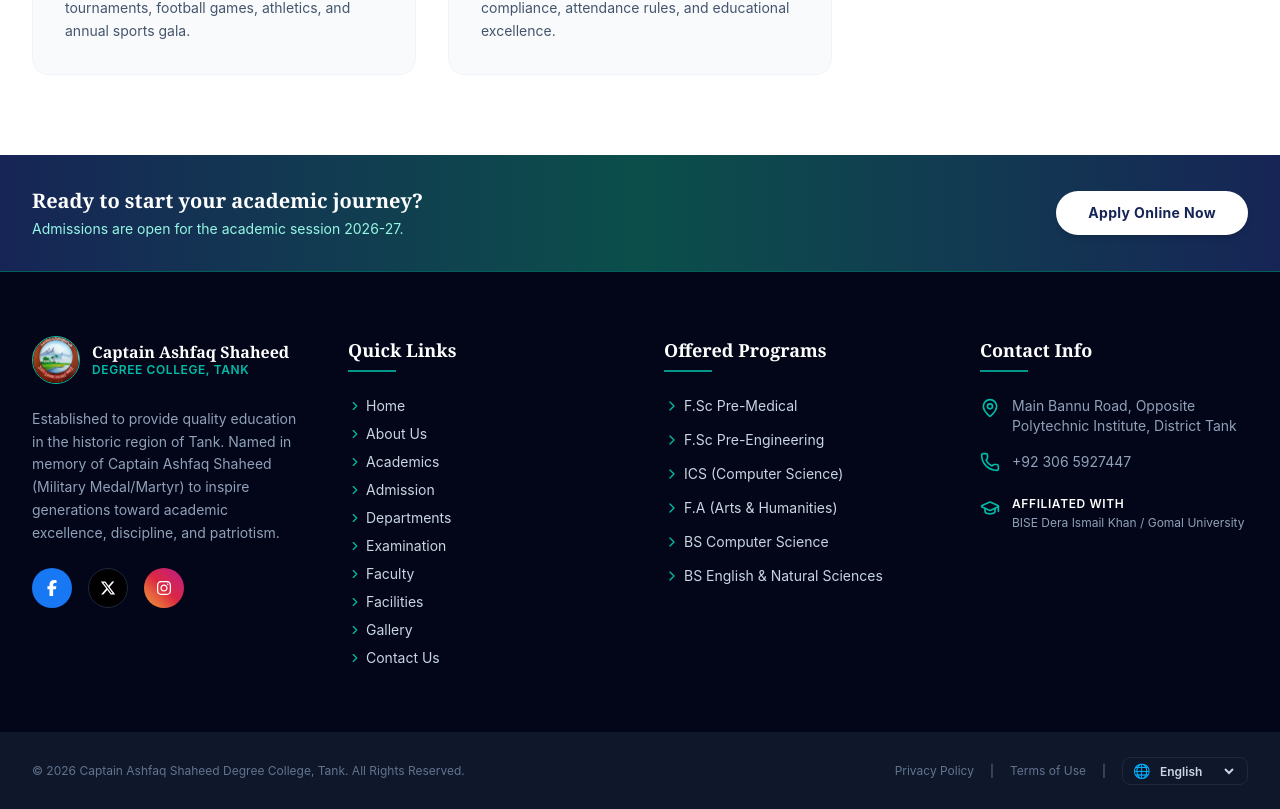
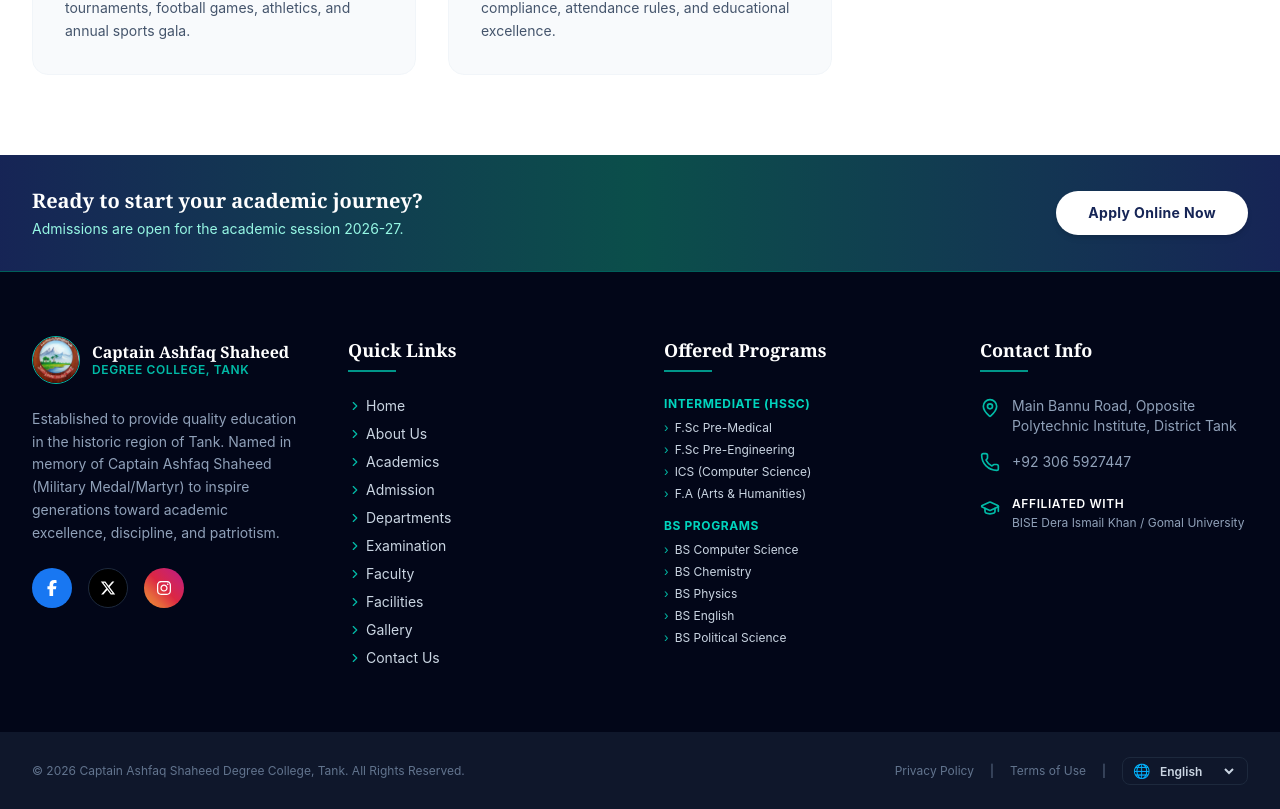
Before and after one commit to tanveermedaveer-jpg/gdc-tank-website, a React (Vite) app: page / in a window 1280 px wide. Shown: the part 3541-4350 px from the top of the page. Built offline with nearby package versions, Linux system fonts and the light colour scheme.

Commit message:
Update Footer.jsx

```diff
--- a/src/components/Footer.jsx
+++ b/src/components/Footer.jsx
@@ -175,49 +175,70 @@ export default function Footer() {
           </ul>
         </div>
 
-        {/* Column 3: Academic Programs (Fixed Links) */}
+        {/* Column 3: Offered Programs (Categorized cleanly to save vertical space) */}
         <div>
           <h4 className="text-white font-bold text-lg mb-6 relative pb-2 after:content-[''] after:absolute after:bottom-0 after:left-0 after:w-12 after:h-0.5 after:bg-teal-600 font-serif">
             {t('offeredPrograms') || 'Offered Programs'}
           </h4>
-          <ul className="space-y-3.5 text-sm">
+
+          {/* Intermediate Section */}
+          <div className="mb-4">
+            <h5 className="text-teal-400 text-xs font-bold uppercase tracking-wider mb-2">Intermediate (HSSC)</h5>
+            <ul className="space-y-1.5 text-xs">
               <li>
-              <Link to="/academics/pre-medical" onClick={handleLinkClick} className="flex items-center hover:text-teal-400 transition-colors group">
-                <ChevronRight className="w-4 h-4 mr-1 text-teal-500 group-hover:translate-x-1 transition-transform" />
-                {t('fscPreMedical') || 'F.Sc Pre-Medical'}
+                <Link to="/academics/pre-medical" onClick={handleLinkClick} className="flex items-center hover:text-teal-300 transition-colors group">
+                  <span className="text-teal-500 mr-1.5">›</span> F.Sc Pre-Medical
                 </Link>
               </li>
               <li>
-              <Link to="/academics/pre-engineering" onClick={handleLinkClick} className="flex items-center hover:text-teal-400 transition-colors group">
-                <ChevronRight className="w-4 h-4 mr-1 text-teal-500 group-hover:translate-x-1 transition-transform" />
-                {t('fscPreEngineering') || 'F.Sc Pre-Engineering'}
+                <Link to="/academics/pre-engineering" onClick={handleLinkClick} className="flex items-center hover:text-teal-300 transition-colors group">
+                  <span className="text-teal-500 mr-1.5">›</span> F.Sc Pre-Engineering
                 </Link>
               </li>
               <li>
-              <Link to="/academics/ics" onClick={handleLinkClick} className="flex items-center hover:text-teal-400 transition-colors group">
-                <ChevronRight className="w-4 h-4 mr-1 text-teal-500 group-hover:translate-x-1 transition-transform" />
-                {t('icsComputerScience') || 'ICS (Computer Science)'}
+                <Link to="/academics/ics" onClick={handleLinkClick} className="flex items-center hover:text-teal-300 transition-colors group">
+                  <span className="text-teal-500 mr-1.5">›</span> ICS (Computer Science)
                 </Link>
               </li>
               <li>
-              <Link to="/academics/fa" onClick={handleLinkClick} className="flex items-center hover:text-teal-400 transition-colors group">
-                <ChevronRight className="w-4 h-4 mr-1 text-teal-500 group-hover:translate-x-1 transition-transform" />
-                {t('faArtsHumanities') || 'F.A (Arts & Humanities)'}
+                <Link to="/academics/fa" onClick={handleLinkClick} className="flex items-center hover:text-teal-300 transition-colors group">
+                  <span className="text-teal-500 mr-1.5">›</span> F.A (Arts & Humanities)
+                </Link>
+              </li>
+            </ul>
+          </div>
+
+          {/* BS Programs Section */}
+          <div>
+            <h5 className="text-teal-400 text-xs font-bold uppercase tracking-wider mb-2">BS Programs</h5>
+            <ul className="space-y-1.5 text-xs">
+              <li>
+                <Link to="/academics/bs-computer-science" onClick={handleLinkClick} className="flex items-center hover:text-teal-300 transition-colors group">
+                  <span className="text-teal-500 mr-1.5">›</span> BS Computer Science
                 </Link>
               </li>
               <li>
-              <Link to="/academics/bs-computer-science" onClick={handleLinkClick} className="flex items-center hover:text-teal-400 transition-colors group">
-                <ChevronRight className="w-4 h-4 mr-1 text-teal-500 group-hover:translate-x-1 transition-transform" />
-                {t('bsComputerScience') || 'BS Computer Science'}
+                <Link to="/academics/bs-chemistry" onClick={handleLinkClick} className="flex items-center hover:text-teal-300 transition-colors group">
+                  <span className="text-teal-500 mr-1.5">›</span> BS Chemistry
                 </Link>
               </li>
               <li>
-              <Link to="/academics/bs-english" onClick={handleLinkClick} className="flex items-center hover:text-teal-400 transition-colors group">
-                <ChevronRight className="w-4 h-4 mr-1 text-teal-500 group-hover:translate-x-1 transition-transform" />
-                {t('home') === 'ہوم' ? 'بی ایس انگلش و نیچرل سائنسز' : 'BS English & Natural Sciences'}
+                <Link to="/academics/bs-physics" onClick={handleLinkClick} className="flex items-center hover:text-teal-300 transition-colors group">
+                  <span className="text-teal-500 mr-1.5">›</span> BS Physics
+                </Link>
+              </li>
+              <li>
+                <Link to="/academics/bs-english" onClick={handleLinkClick} className="flex items-center hover:text-teal-300 transition-colors group">
+                  <span className="text-teal-500 mr-1.5">›</span> BS English
+                </Link>
+              </li>
+              <li>
+                <Link to="/academics/bs-political-science" onClick={handleLinkClick} className="flex items-center hover:text-teal-300 transition-colors group">
+                  <span className="text-teal-500 mr-1.5">›</span> BS Political Science
                 </Link>
               </li>
             </ul>
+          </div>
         </div>
 
         {/* Column 4: Contact Details */}
```
Lines whose indentation alone changed are shown as unchanged.
